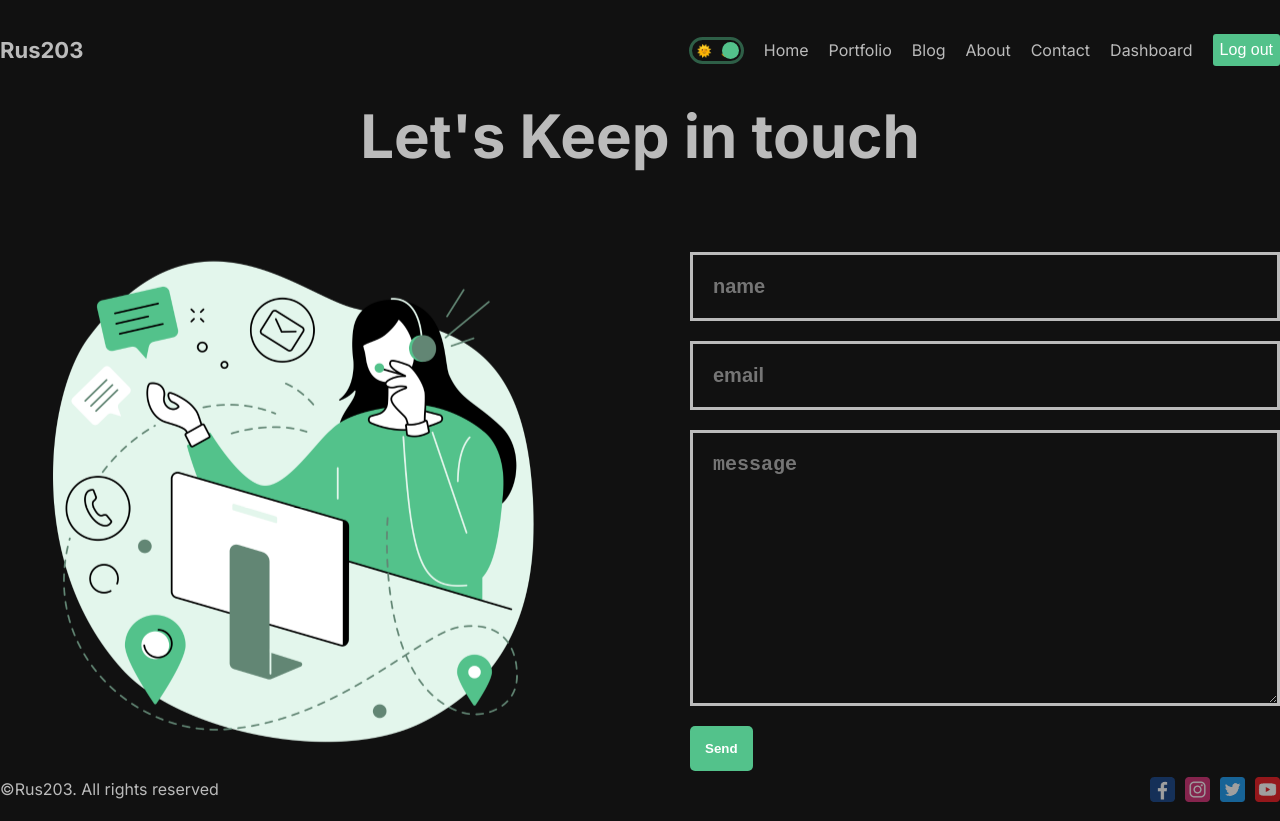
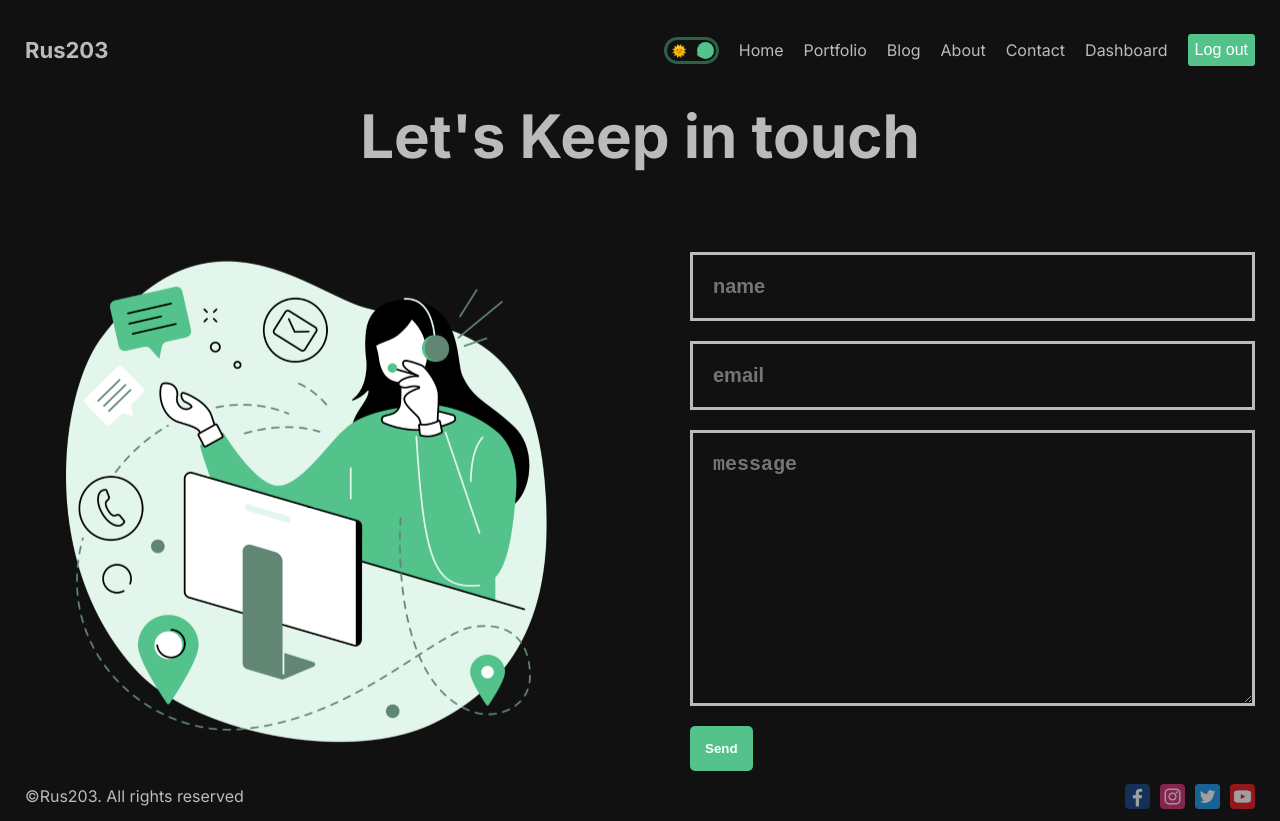
Before and after one commit to Rus203/next-project, a Next.js app: page /contact in a window 1280 px wide. Built offline with nearby package versions, Linux system fonts and the light colour scheme.

Commit message:
refactor code

```diff
--- a/src/app/globals.css
+++ b/src/app/globals.css
@@ -8,8 +8,7 @@ html,
 body {
   max-width: 100vw;
   overflow-x: hidden;
-  background-color: #111;
-  color: #bbb
+  color: #bbb;
 }
 
 a {
@@ -22,14 +21,14 @@ a {
   margin: 0 auto;
   max-width: 1336px;
   min-height: 100vh;
-
-}
-
-.content {
   display: flex;
   flex-direction: column;
   justify-content: space-between;
-  height: 83vh;
+}
+
+.wrapper {
+  margin-right: 25px;
+  margin-left: 25px;
 }
 
 .light {
--- a/src/app/layout.tsx
+++ b/src/app/layout.tsx
@@ -21,12 +21,12 @@ export default function RootLayout({
     <html lang="en">
       <body className={inter.className}>
         <ThemeProvider>
-          <div className='container'>
-            <Navbar />
-            <div className='content' >
+          <div className="wrapper">
+            <div className="container content">
+              <Navbar />
               {children}
+              <Footer />
             </div>
-            <Footer />
           </div>
         </ThemeProvider>
       </body>
```
Also changed, not shown: src/app/loading.tsx (added, +7 -0 lines).
